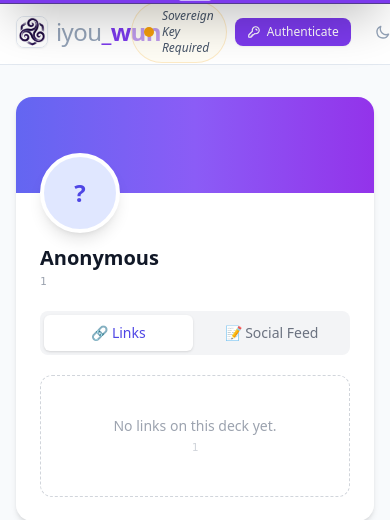
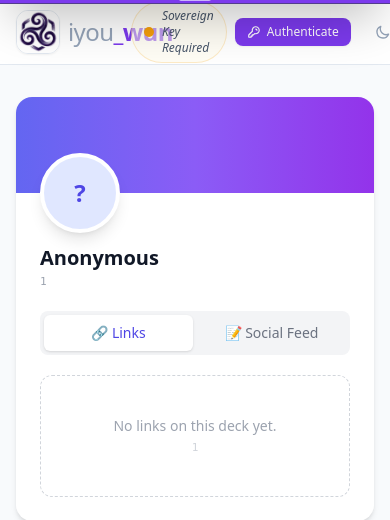
Before and after one commit to Code-Barn/iyou_wun, a Django app: page /u/1/ in a window 390 px wide. Shown: the top 520 px of the page. Run offline with Django 5.2, Linux system fonts and the light colour scheme; style sheets or scripts are compiled from the project's sources; some libraries are stand-ins or nearby versions.

Commit message:
updated logo size

```diff
--- a/templates/includes/_persona_enclave.html
+++ b/templates/includes/_persona_enclave.html
@@ -10,9 +10,9 @@
     onclick="togglePersonaDropdown()"
   >
     <img
-      src="{% firstof user_avatar_url user.link_deck.avatar_url user.profile.avatar_url '' %}"
+      src="{{ user_avatar_url|default:user.profile.avatar_url|default:'' }}"
       alt=""
-      class="mesh-user-avatar w-4 h-4 rounded-full object-cover shrink-0 {% if not user_avatar_url and not user.link_deck.avatar_url and not user.profile.avatar_url %}hidden{% endif %}"
+      class="mesh-user-avatar w-4 h-4 rounded-full object-cover shrink-0 {% if not user_avatar_url and not user.profile.avatar_url %}hidden{% endif %}"
       onerror="this.classList.add('hidden')"
       onload="this.classList.remove('hidden')"
     />
--- a/templates/includes/_standard_header.html
+++ b/templates/includes/_standard_header.html
@@ -1,6 +1,6 @@
 {% load static %}
 <script>
-  window.CURRENT_SESSION_DID = "{% firstof current_session_did user.username '' as session_did %}{{ session_did|escapejs }}";
+  window.CURRENT_SESSION_DID = "{{ current_session_did|default:user.username|escapejs }}";
   if (!window.__meshProfileSyncBound) {
     window.__meshProfileSyncBound = true;
     window.addEventListener("meshProfileSync", function(e) {
@@ -23,7 +23,7 @@
   }
 </script>
 <header class="relative z-30 border-b backdrop-blur-sm transition-colors duration-200 bg-white/90 border-slate-200 text-slate-900 dark:bg-[#0B0F19]/90 dark:border-gray-800 dark:text-gray-100">
-  <div class="max-w-7xl mx-auto px-4 sm:px-6 lg:px-8 h-16 py-3.5 min-h-[64px] flex items-center justify-between" style="min-height: 64px;">
+  <div class="max-w-7xl mx-auto px-4 sm:px-6 lg:px-8 h-16 flex items-center justify-between">
 
     <!-- Left: Brand Lockup & Sibling Domain Badge -->
     <div class="flex items-center gap-3">
@@ -32,7 +32,7 @@
           src="{% static 'img/logo_square_sm.png' %}"
           onerror="this.onerror=null;this.src='{% static 'img/logo_square.png' %}';"
           alt="wun"
-          class="h-8 w-8 aspect-square rounded-lg object-contain shadow-sm border border-slate-200 dark:border-slate-800 group-hover:scale-105 transition-transform duration-150"
+          class="w-11 h-11 sm:w-12 sm:h-12 rounded-xl object-cover shadow-sm border border-slate-200 dark:border-slate-800 shrink-0 group-hover:scale-105 transition-transform duration-150"
         />
         <span class="flex items-center"><span class="text-slate-400 dark:text-slate-500 font-medium">iyou</span><span class="text-violet-600 dark:text-violet-400 font-extrabold">_wun</span></span>
       </a>
```
